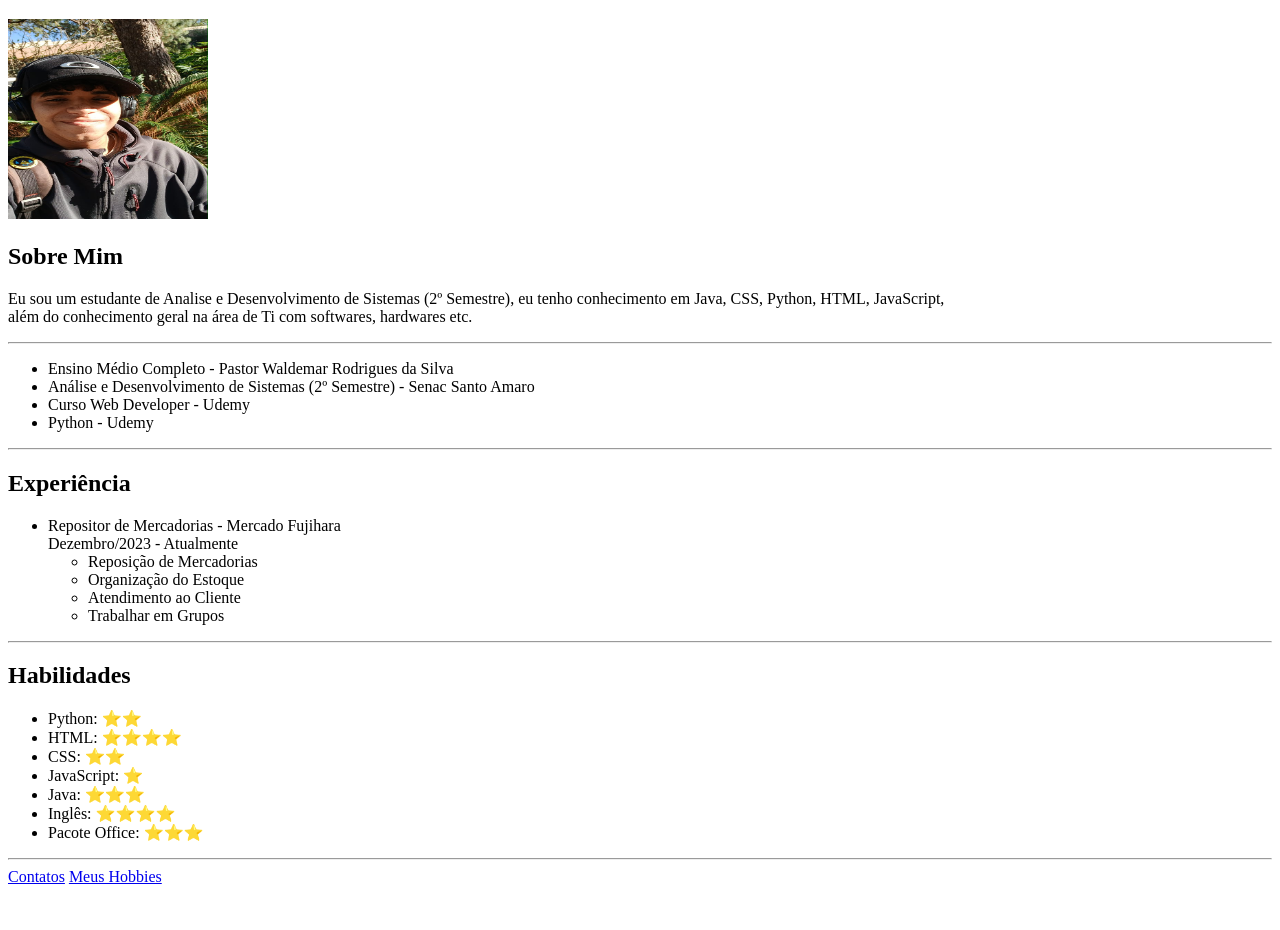
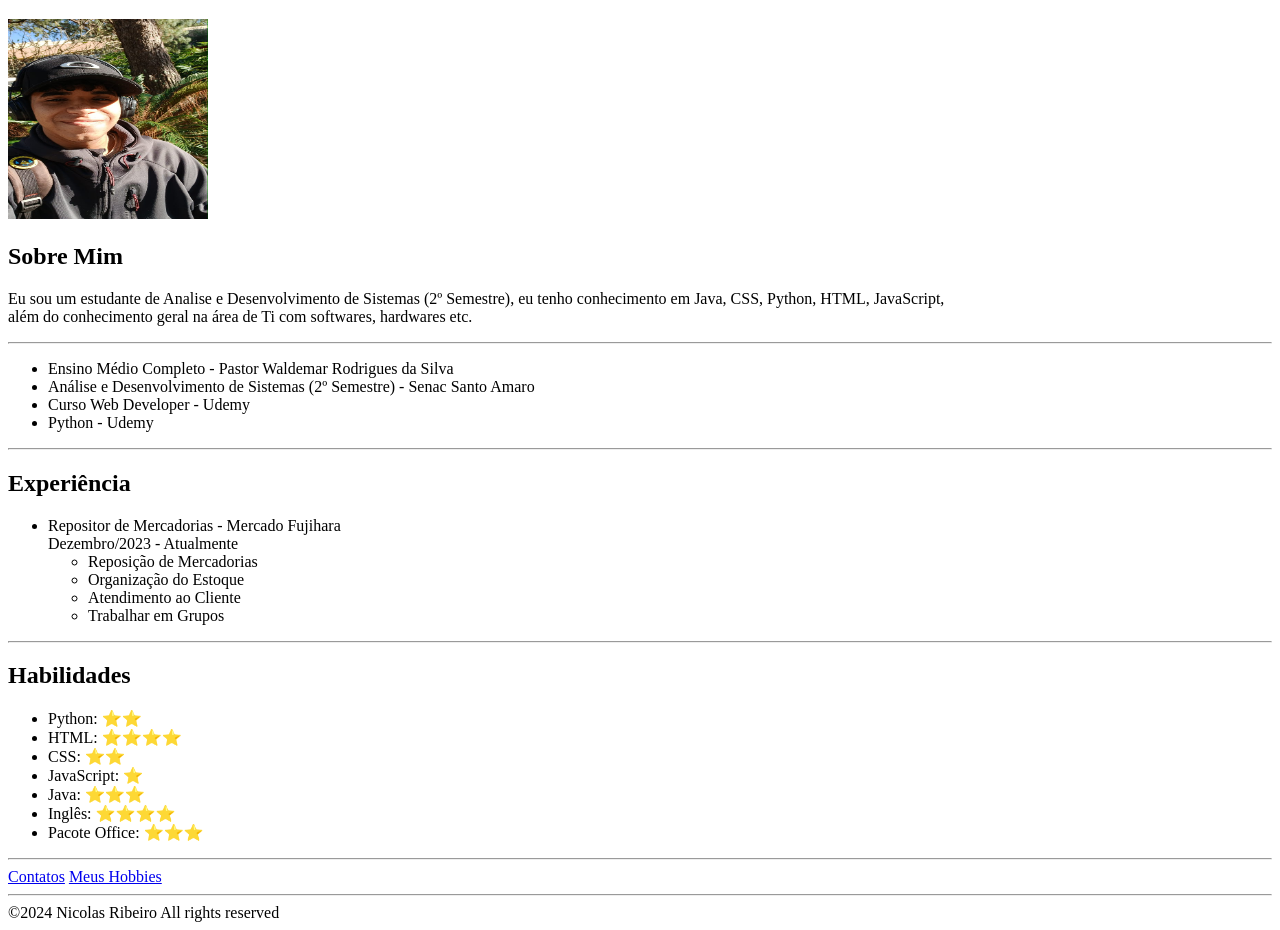
Before and after one commit to Nicolazado/Resume, a plain HTML site: page index.html in a window 1280 px wide. Shown: the part 61-991 px from the top of the page. Before the commit the page ends 955 px from the top, so only its background shows below. Drawn offline with Linux system fonts and the light colour scheme.

Commit message:
Update index.html

```diff
--- a/index.html
+++ b/index.html
@@ -44,6 +44,7 @@ além do conhecimento geral na área de Ti com softwares, hardwares etc.</p>
 <hr>
 <a href="./contatos.html">Contatos</a>
 <a href="./hobbies.html">Meus Hobbies</a>
-
+<hr>
+<footer>©2024 Nicolas Ribeiro  All rights reserved </footer>
 </body>
 </html>
```
